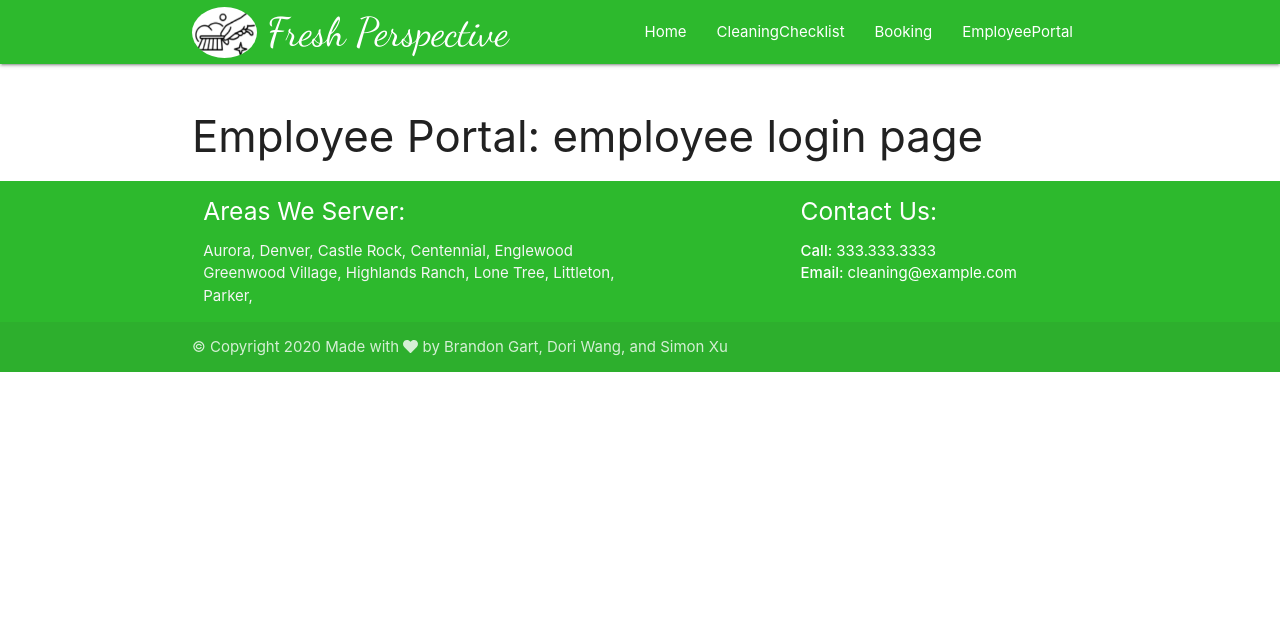
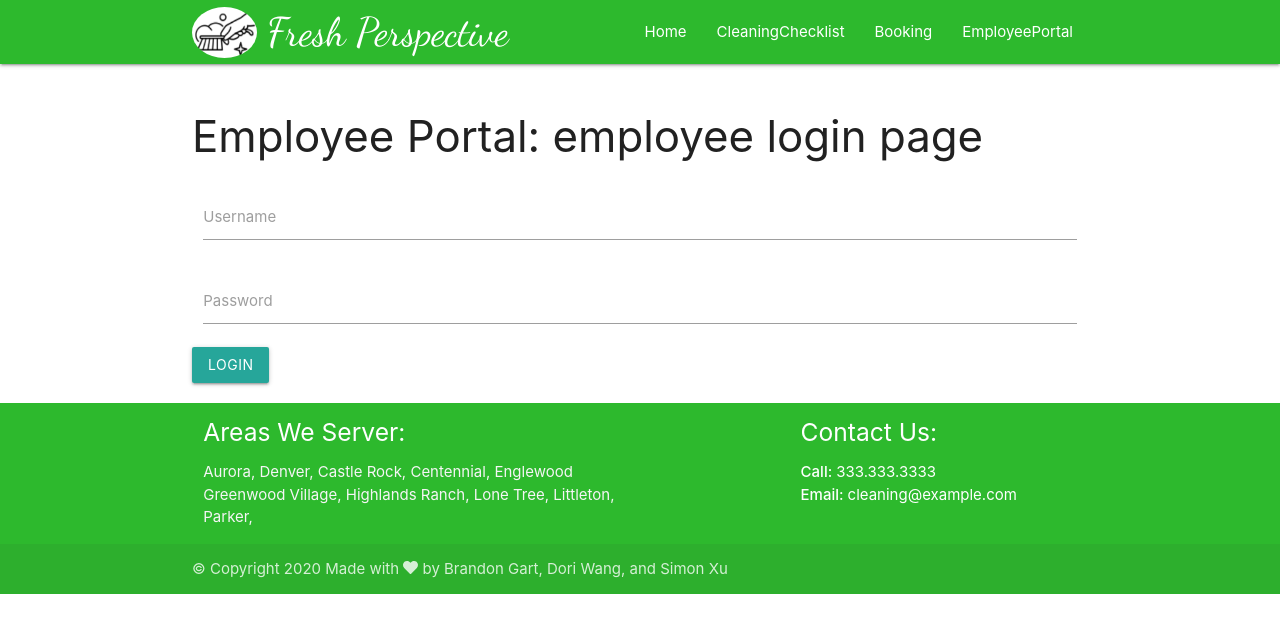
Before and after one commit to ninjapretzel/FreshPerspectiveCleaning, a React (Create React App) app in the folder client/: page /employee in a window 1280 px wide. Shown: the top 632 px of the page. Built offline with nearby package versions, Linux system fonts and the light colour scheme.

Commit message:
adds login form

```diff
--- a/client/src/pages/EmployeePortal.js
+++ b/client/src/pages/EmployeePortal.js
@@ -1,13 +1,42 @@
 import React from "react"
 import axios from "axios"
+import { Redirect } from "react-router-dom";
 
-const EmployeePortal = () => {
+class EmployeePortal extends React.Component {
+    state = {
+        username: "",
+        password: "",
+    }
 
-    return (
-        <div className="container app-content">
-            <h3>Employee Portal: employee login page</h3>
-        </div>
-    )
+    onSubmit = (event) => {
+        event.preventDefault();
+        this.props.history.push("/");
+    }
+
+    captureInput = (event) => {
+        const payload = {}
+		payload[event.target.id] = event.target.value;
+		this.setState(payload);
+    }
+
+    render() {
+        // console.log("In Render:", this.state);
+        return (
+            <div className="container app-content row">
+                <h3>Employee Portal: employee login page</h3>
+                <div className="input-field col s12">
+                    <input id="username" onChange={this.captureInput} type="email" />
+                    <label for="username">Username</label>
+                </div>
+                <div className="input-field col s12">
+                    <input id="password" onChange={this.captureInput} type="password" />
+                    <label for="password">Password</label>
+                </div>
+
+                <a className="btn" href="" onClick={this.onSubmit}>Login</a>
+            </div>
+        )
+    }
 }
 
 export default EmployeePortal
```
